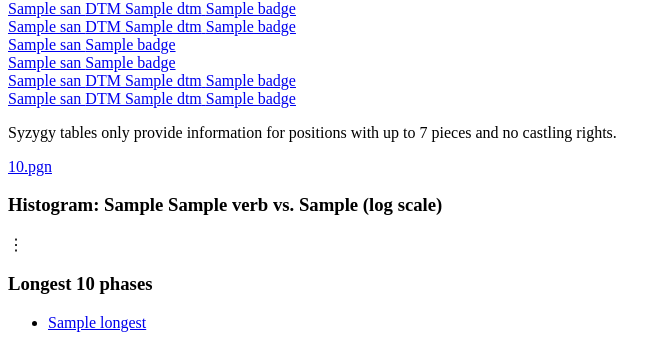
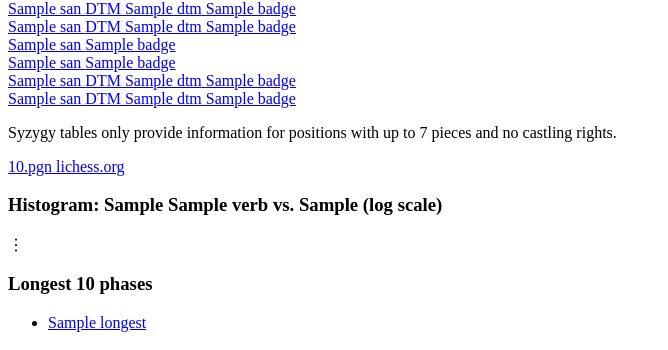
Before and after one commit to niklasf/syzygy-tables.info, a Python web app: template templates/index.html in a window 1280 px wide. Shown: the part 186-536 px from the top of the page, without its empty margins (0-668 px from the left). Run offline with Jinja, Linux system fonts and the light colour scheme; the template is opened without the code that fills it: most values are stand-ins (such as "Sample title", 1, 10 or a date in 2020).

Commit message:
link lichess.org analysis board

```diff
--- a/static/css/style.css
+++ b/static/css/style.css
@@ -115,8 +115,9 @@ section {
   margin-bottom: 15px;
   text-align: left;
 }
-#pgn-download {
+#pgn-download, #lichess-analysis {
   white-space: nowrap;
+  margin-right: 0.5em;
 }
 #losing.white-turn .badge, #winning.black-turn .badge {
   background: black;
@@ -280,6 +281,9 @@ footer > .inner {
 }
 .glyphicon-move:before {
   content: "\e068";
+}
+.glyphicon-knight:before {
+  content: "\e215";
 }
 
 /* Form controls */
--- a/templates/xhr-probe.html
+++ b/templates/xhr-probe.html
@@ -79,7 +79,11 @@
     <a id="pgn-download" href="/syzygy-vs-syzygy/{{ material }}.pgn?fen={{ fen|replace(" ", "_") }}" aria-label="Download DTZ mainline" title="Download DTZ mainline">
       <span class="glyphicon glyphicon-download-alt" aria-hidden="true"></span>
       {{ material }}.pgn
-  </a>
+    </a>
+    <a id="lichess-analysis" href="https://lichess.org/analysis/standard/{{ fen|replace(" ", "_") }}">
+      <span class="glyphicon glyphicon-knight" aria-hidden="true"></span>
+      lichess.org
+    </a>
   {% endif %}
 
   {% if stats %}
```
